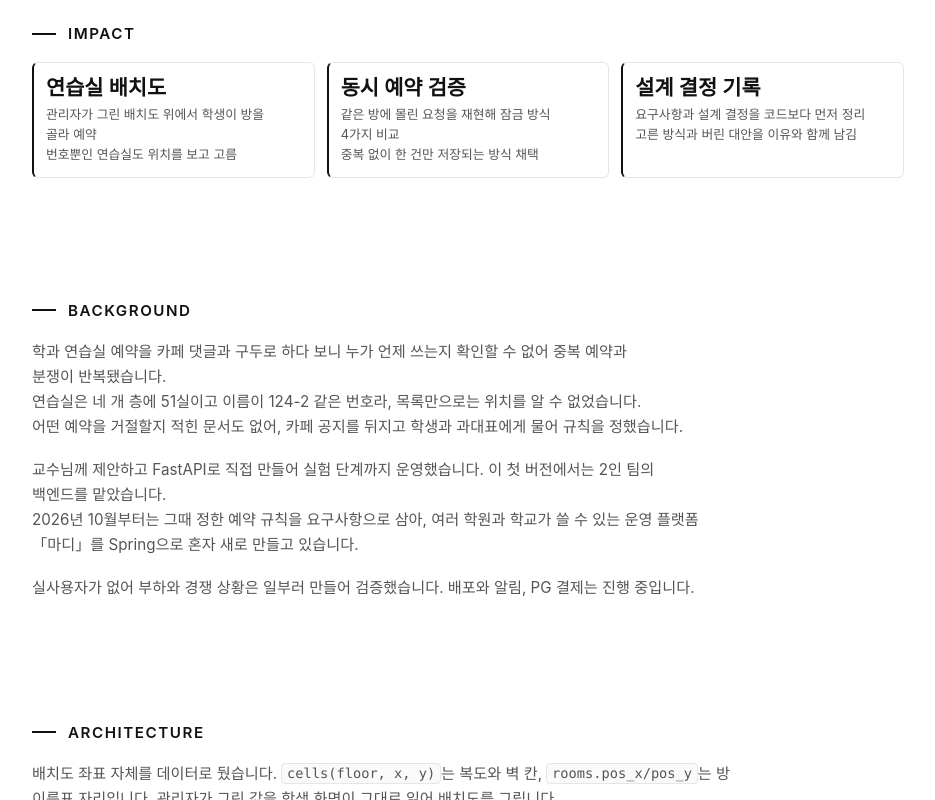
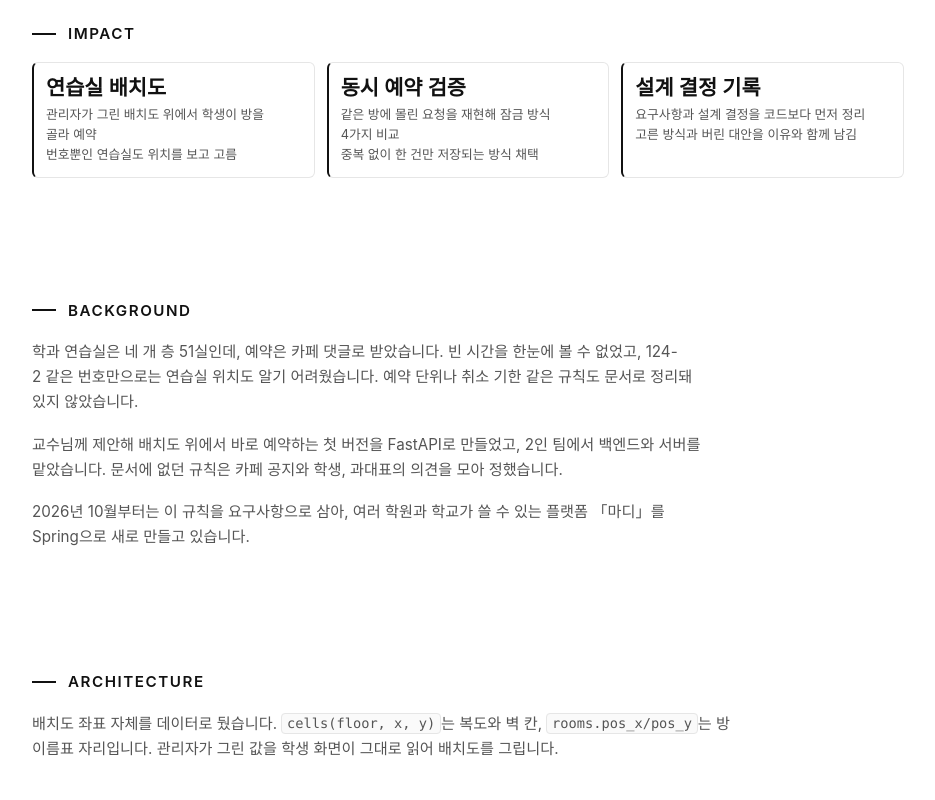
Before and after one commit to bell-ha/bell-ha.github.io, a plain HTML site: page projects/studio-booking/index.html in a window 1280 px wide. Shown: the part 465-1265 px from the top of the page, without its empty margins (172-1107 px from the left). Drawn offline with Linux system fonts and the light colour scheme; a web font is replaced by a local one.

Commit message:
마디 Background: 문제·역할·현재로 정리

```diff
--- a/projects/studio-booking/index.html
+++ b/projects/studio-booking/index.html
@@ -75,9 +75,9 @@
 </section>
 <section class="detail-section" id="background">
 <h2 class="detail-section__title">Background</h2>
-<p>학과 연습실 예약을 카페 댓글과 구두로 하다 보니 누가 언제 쓰는지 확인할 수 없어 중복 예약과 분쟁이 반복됐습니다.<br>연습실은 네 개 층에 51실이고 이름이 124-2 같은 번호라, 목록만으로는 위치를 알 수 없었습니다.<br>어떤 예약을 거절할지 적힌 문서도 없어, 카페 공지를 뒤지고 학생과 과대표에게 물어 규칙을 정했습니다.</p>
-<p>교수님께 제안하고 FastAPI로 직접 만들어 실험 단계까지 운영했습니다. 이 첫 버전에서는 2인 팀의 백엔드를 맡았습니다.<br>2026년 10월부터는 그때 정한 예약 규칙을 요구사항으로 삼아, 여러 학원과 학교가 쓸 수 있는 운영 플랫폼 「마디」를 Spring으로 혼자 새로 만들고 있습니다.</p>
-<p>실사용자가 없어 부하와 경쟁 상황은 일부러 만들어 검증했습니다. 배포와 알림, PG 결제는 진행 중입니다.</p>
+<p>학과 연습실은 네 개 층 51실인데, 예약은 카페 댓글로 받았습니다. 빈 시간을 한눈에 볼 수 없었고, 124-2 같은 번호만으로는 연습실 위치도 알기 어려웠습니다. 예약 단위나 취소 기한 같은 규칙도 문서로 정리돼 있지 않았습니다.</p>
+<p>교수님께 제안해 배치도 위에서 바로 예약하는 첫 버전을 FastAPI로 만들었고, 2인 팀에서 백엔드와 서버를 맡았습니다. 문서에 없던 규칙은 카페 공지와 학생, 과대표의 의견을 모아 정했습니다.</p>
+<p>2026년 10월부터는 이 규칙을 요구사항으로 삼아, 여러 학원과 학교가 쓸 수 있는 플랫폼 「마디」를 Spring으로 새로 만들고 있습니다.</p>
 </section>
 <section class="detail-section" id="architecture">
 <h2 class="detail-section__title">Architecture</h2>
```
